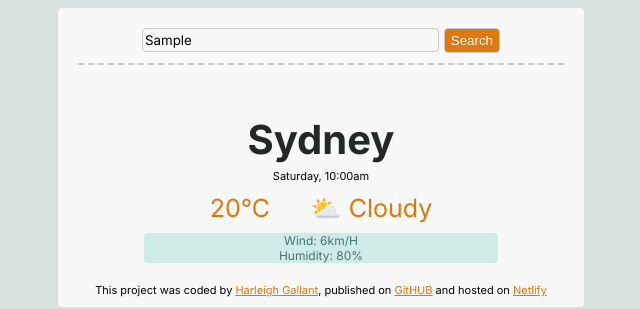
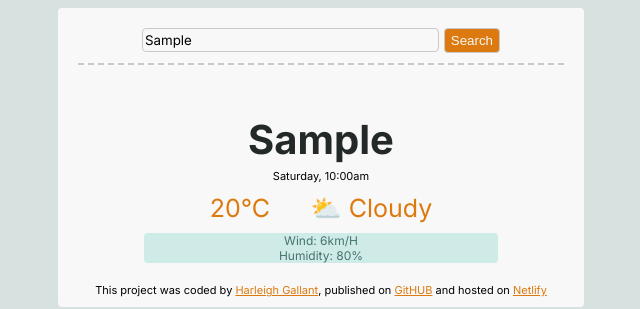
Before and after one commit to Harweeeee/SolsticeSky, a plain HTML site: page index.html in a window 1280 px wide. Both pictures are taken after typing "Sample" into the empty fields and a click on the input "Search". Shown: the full height of the page, 319-959 px from the left. Drawn offline with Linux system fonts and the light colour scheme.

Commit message:
Added JS file with Search function

```diff
--- a/index.html
+++ b/index.html
@@ -43,5 +43,6 @@
                 </p>
             </footer>
         </div>
+        <script src="src/index.js"></script>
     </body>
 </html>
--- /dev/null
+++ b/src/index.js
@@ -0,0 +1,9 @@
+function displayCity(event) {
+    event.preventDefault();
+    let city = document.querySelector("h1");
+    let searchValue = document.querySelector("#searchInput").value;
+    city.innerHTML = searchValue;
+}
+
+let searchClick = document.querySelector("#searchButton");
+searchClick.addEventListener("click", displayCity);
```
